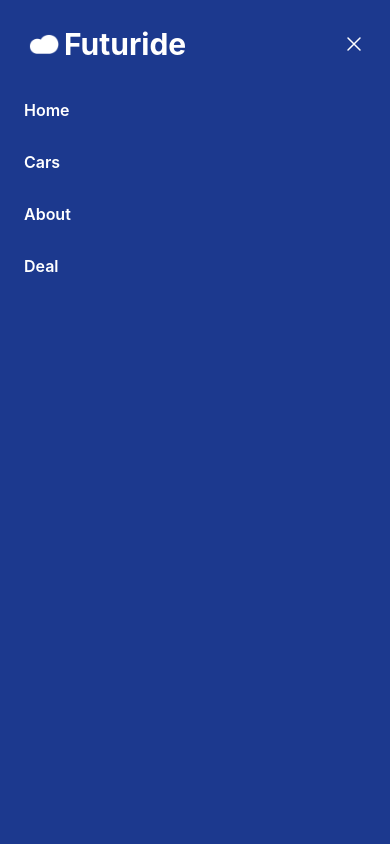
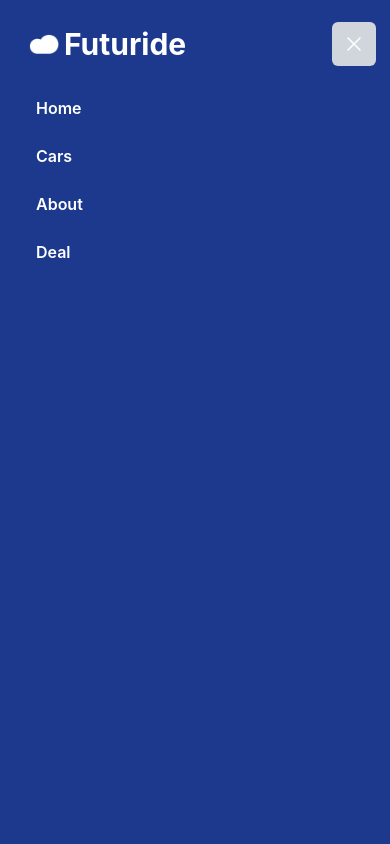
Before and after one commit to Culous01/Futuride-project, a React (Vite) app: page / in a window 390 px wide. Both pictures are taken after a click on the button "Open main menu". Shown: the top 844 px of the page. Built offline with nearby package versions, Linux system fonts and the light colour scheme.

Commit message:
Recovered from index corruption

```diff
--- a/src/Components/NavBar.jsx
+++ b/src/Components/NavBar.jsx
@@ -72,7 +72,7 @@ const NavBar = () => {
                                 <img
                                     alt="HomeLogo"
                                     src={WhiteLogo}
-                                    className="h-10 w-auto "
+                                    className="h-10 w-auto"
                                 />
                                     <span className="text-3xl font-bold text-white">Futuride</span>
                                 </a>
@@ -80,7 +80,7 @@ const NavBar = () => {
                                 <button
                                     type="button"
                                     onClick={() => setMobileMenuOpen(false)}
-                                    className="-m-2.5 rounded-md p-2.5 text-white">
+                                    className="-m-2.5 bg-gray-300 rounded-md p-2.5 text-white">
 
                                     <span className="sr-only">Close menu</span>
                                     <XMarkIcon aria-hidden="true" className="size-6" />
@@ -90,15 +90,26 @@ const NavBar = () => {
                             <div className="mt-6 flow-root">
                                 <div className="-my-6 divide-y divide-gray-500/10">
                                     <div className="space-y-2 py-6">
-                                {navigation.map((item) => (
+                                        {navigation.map((item) =>
+                                            item.onClick ? (
+                                                <button key={item.name} onClick={() => {
+                                                    item.onClick(); // scroll to section
+                                                    setMobileMenuOpen(false); // close mobile menu
+                                                    }}
+                                                    className="w-full text-left block rounded-lg px-3 py-2 text-base font-semibold text-white hover:text-black hover:bg-gray-50">
+                                                    {item.name}
+                                                </button>
+                                                ) : (
                                                 <a
                                                     key={item.name}
                                                     href={item.href}
-                                    className="-mx-3 block rounded-lg px-3 py-2 text-base/7 font-semibold text-white hover:text-black hover:bg-gray-50"
+                                                    onClick={() => setMobileMenuOpen(false)} // still close menu
+                                                    className="block rounded-lg px-3 py-2 text-base font-semibold text-white hover:text-black hover:bg-gray-50"
                                                 >
                                                     {item.name}
                                                 </a>
-                                ))}
+                                        )
+                                        )}
                                     </div>
                                 </div>
                             </div>
```
Lines whose indentation alone changed are shown as unchanged.
